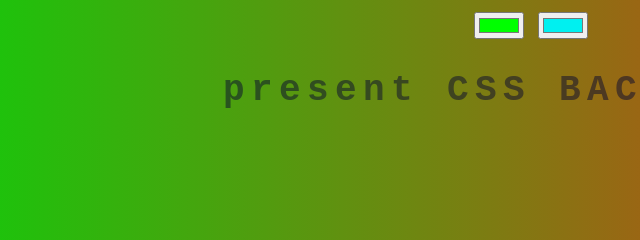
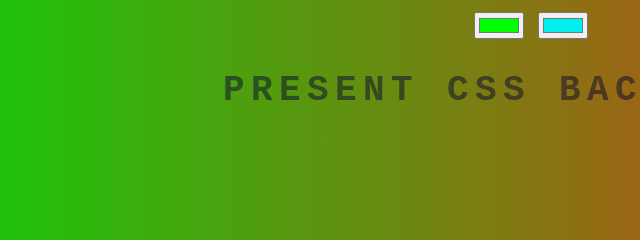
Before and after one commit to siddharthmagadum16/background-generator, a plain HTML site: page bggen.html in a window 1280 px wide. Shown: the part 186-426 px from the top of the page, 109-749 px from the left. Drawn offline with Linux system fonts and the light colour scheme.

Commit message:
capatilise

```diff
--- a/bggen.html
+++ b/bggen.html
@@ -8,7 +8,7 @@
         <h1>Background Generator</h1>
         <input type="color" name="color1" id="color1" value="#00ff00">
         <input type="color" name="color1" id="color2" value="#00f0f0">
-        <h2>present CSS BACKGROUND</h2>
+        <h2>PRESENT CSS BACKGROUND</h2>
         <h3></h3>
     </body>
     <script src="bggen.js"></script>
```
